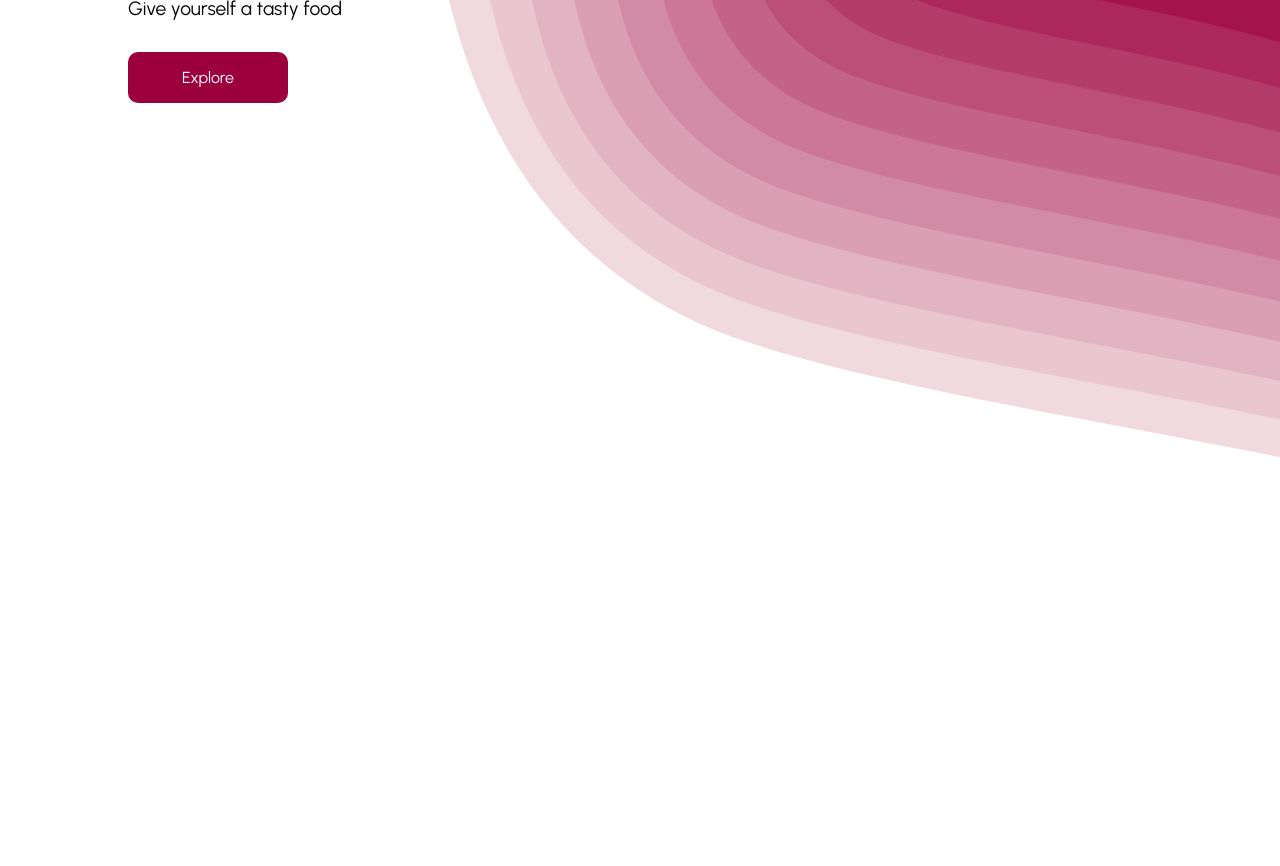
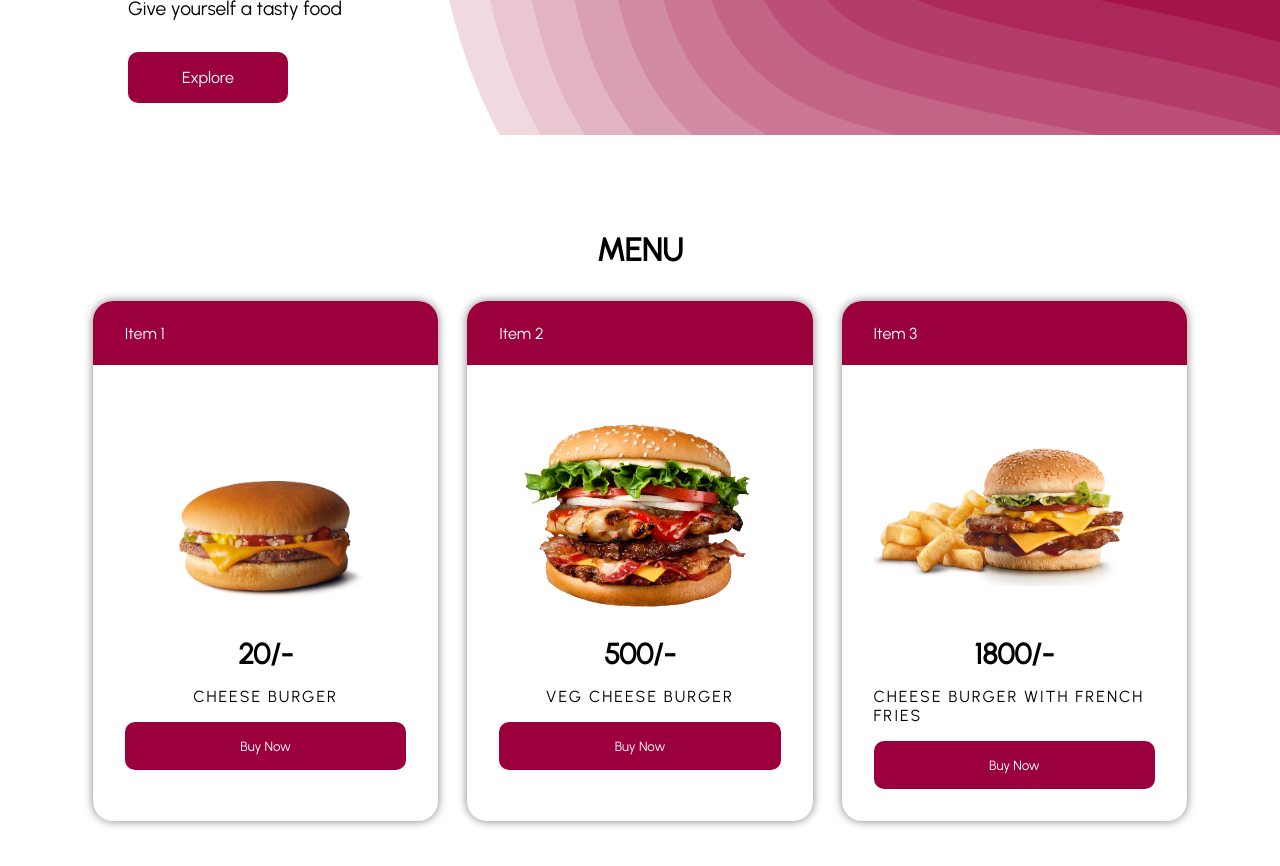
Before and after one commit to udaya19/MERN-shopping, a React (Create React App) app in the folder frontend/: page / in a window 1280 px wide. Shown: the part 400-1266 px from the top of the page. Before the commit the page ends 880 px from the top, so only its background shows below. Built offline with nearby package versions, Linux system fonts and the light colour scheme.

Commit message:
Menu and menu card

```diff
--- a/frontend/src/components/home/Home.jsx
+++ b/frontend/src/components/home/Home.jsx
@@ -1,5 +1,6 @@
 import React from "react";
 import "../../styles/home.scss";
+import Menu from "./Menu";
 const Home = () => {
   return (
     <>
@@ -10,6 +11,7 @@
         </div>
         <a href="#menu">Explore </a>
       </section>
+      <Menu />
     </>
   );
 };
--- /dev/null
+++ b/frontend/src/components/home/Menu.jsx
@@ -0,0 +1,39 @@
+import React from "react";
+import "../../styles/menu.scss";
+import MenuCard from "./MenuCard";
+import burger1 from "../../assets/burger1.png";
+import burger2 from "../../assets/burger2.png";
+import burger3 from "../../assets/burger3.png";
+const Menu = () => {
+  return (
+    <>
+      <section id="menu">
+        <h1>MENU</h1>
+        <div>
+          <MenuCard
+            itemNum={1}
+            burgerSrc={burger1}
+            price={20}
+            title={"Cheese Burger"}
+          />
+          <MenuCard
+            itemNum={2}
+            burgerSrc={burger2}
+            price={500}
+            title="Veg Cheese Burger"
+            delay={0.5}
+          />
+          <MenuCard
+            itemNum={3}
+            burgerSrc={burger3}
+            price={1800}
+            title="Cheese Burger with French Fries"
+            delay={0.8}
+          />
+        </div>
+      </section>
+    </>
+  );
+};
+
+export default Menu;
--- /dev/null
+++ b/frontend/src/components/home/MenuCard.jsx
@@ -0,0 +1,17 @@
+import React from "react";
+
+const MenuCard = ({ itemNum, burgerSrc, price, title }) => {
+  return (
+    <div className="menuCard">
+      <div>Item {itemNum}</div>
+      <main>
+        <img src={burgerSrc} alt={itemNum} />
+        <h5>{price}/-</h5>
+        <p>{title}</p>
+        <button>Buy Now</button>
+      </main>
+    </div>
+  );
+};
+
+export default MenuCard;
--- a/frontend/src/styles/app.scss
+++ b/frontend/src/styles/app.scss
@@ -4,7 +4,7 @@
     padding: 0;
     box-sizing: border-box;
     font-family: 'Urbanist', sans-serif;
-
+    scroll-behavior: smooth;
 }
 
 a{
--- /dev/null
+++ b/frontend/src/styles/menu.scss
@@ -0,0 +1,81 @@
+@import 'color';
+
+#menu{
+    width: 100%;
+    min-height: 100vh;
+    background-color: white;
+    padding: 4rem;
+    >h1{
+        font-size: 2rem;
+        text-align: center;
+        padding: 2rem;
+    }
+    >div{
+        display: flex;
+        justify-content: space-evenly;
+    }
+}
+
+.menuCard {
+    background-color: white;
+    width: 30%;
+    border-radius: 20px;
+    box-shadow: 0 0 10px rgba(0, 0, 0, 0.495);
+
+    > div {
+      border-radius: 20px 20px 0 0;
+      background-color: $red;
+      display: flex;
+      align-items: center;
+      padding: 2rem;
+      color: white;
+      height: 4rem;
+    }
+
+    > main {
+      padding: 2rem;
+      display: flex;
+      flex-direction: column;
+      align-items: center;
+
+      > img {
+        height: 15rem;
+        width: 100%;
+        object-fit: contain;
+      }
+
+      > h5 {
+        font-size: 1.8rem;
+      }
+      > p {
+        text-transform: uppercase;
+        letter-spacing: 2px;
+        padding: 1rem 0;
+      }
+
+      > button {
+        background-color: $red;
+        color: white;
+        border: none;
+        padding: 1rem 2rem;
+        width: 100%;
+        border-radius: 10px;
+        cursor: pointer;
+
+        &:hover {
+          background-color: $reddark;
+        }
+      }
+    }
+  }
+
+  @media screen and (max-width: 600px) {
+    #menu > div {
+      flex-direction: column;
+    }
+
+    .menuCard {
+      width: 100%;
+      margin: 1rem 0;
+    }
+  }
```
